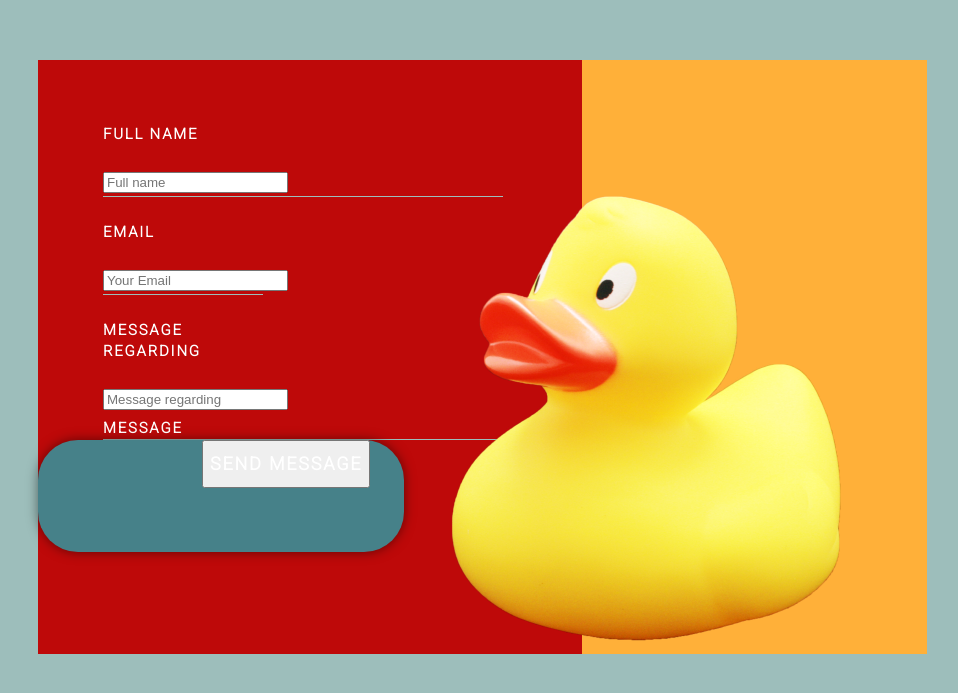
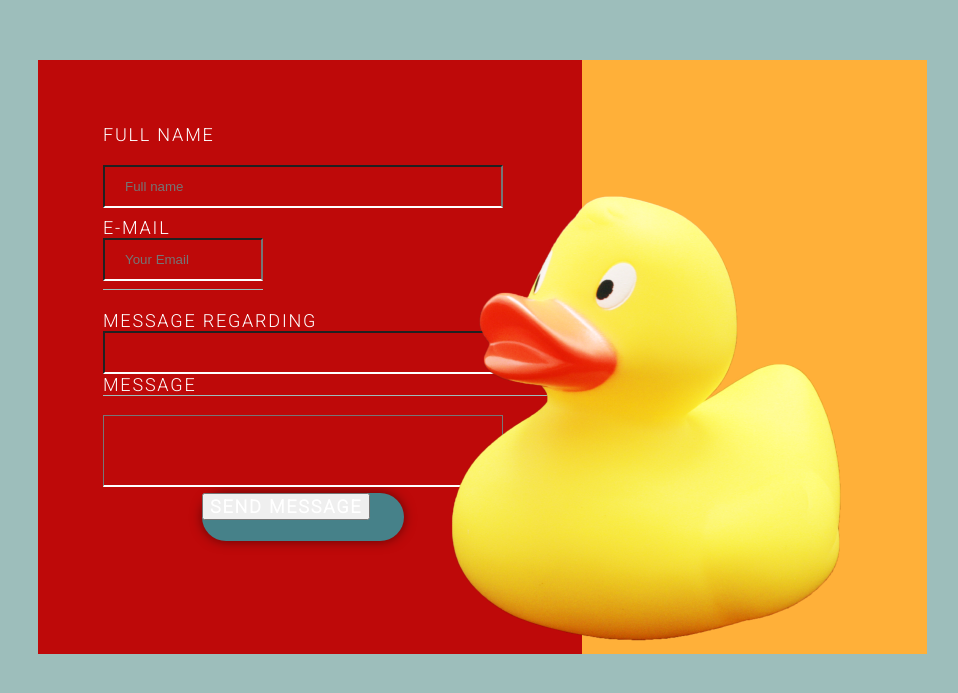
Before and after one commit to tobiaslooft/duck_form, a plain HTML site: page index.html in a window 1280 px wide. Shown: the part 101-794 px from the top of the page, without its empty margins (278-1236 px from the left). Drawn offline with nearby package versions, Linux system fonts and the light colour scheme.

Commit message:
form ändrad efter kommentarer, klar.

```diff
--- a/index.html
+++ b/index.html
@@ -9,26 +9,30 @@
     <link rel="preconnect" href="https://fonts.googleapis.com">
     <link rel="preconnect" href="https://fonts.gstatic.com" crossorigin>
     <link href="https://fonts.googleapis.com/css2?family=Roboto:wght@300&display=swap" rel="stylesheet">
+    <link rel="stylesheet" href="https://cdnjs.cloudflare.com/ajax/libs/animate.css/4.1.1/animate.min.css"
+
+  />
+
 </head>
 <body class="macbook">
-    <div class="invite-form">
+    <div class="invite-form" :hover>
         <form action="form">
             <div class="all-text">
             <div class="full_name">
-                <h5>FULL NAME</h5>
-                <input type="text" placeholder="Full name">
+                <label for="name">FULL NAME</label>
+                <input type="text" id="name" placeholder="Full name">
             </div>
             <div class="topic_email">
-                <h5>EMAIL</h5>
-                <input type="email" placeholder="Your Email">
+                <label for="email">E-MAIL</label>
+                <input type="email" id="email" required placeholder="Your Email">
             </div>
             <div class="topic_messade_regarding">
-                <h5>MESSAGE REGARDING</h5>
-                <input type="text" placeholder="Message regarding">
+                <label for="topic_message_regarding">MESSAGE REGARDING</label>
+                <input type="text" id="topic_message_regarding" placeholder="">
             </div>
             <div class="topic_message">
-                <h5>MESSAGE</h5>
-                <textarea name="message" id="text_area" hidden cols="30" rows="3" placeholder="Your message">
+                <label for="message_area">MESSAGE</label>
+                <textarea name="message" id="message_area" cols="1" rows="3" placeholder="Your message">
                 </textarea>
             </div>
             </div>
--- a/styles/index.css
+++ b/styles/index.css
@@ -30,19 +30,32 @@
     height: 72px;
     font-family: 'Roboto', sans-serif;
     font-style: normal;
+    margin: 20px 0;
     font-weight: 400;
     font-size: 18px;
     line-height: 21px;
     letter-spacing: 0.1em;
     text-transform: uppercase;
     border-bottom: 1px solid #9DBEBB; width: 400px;
-    /* hur får jag bort boxarna utan "type:"hidden" som också tar bort funktionen?*/
+
+    /* Hur gör jag boxarna osynliga men fungerande? */
+}
+
+#name {
+    width: 100%;
+    padding: 12px 20px;
+    margin: 20px 0;
+    box-sizing:border-box;
+    border-bottom: 2px solid white;
+    background-color: #BE0909;
+    /* Hur får jag bort den svarta bordern?*/
 }
 
 .topic_email {
     height: 72px;
     font-family: 'Roboto', sans-serif;
     font-style: normal;
+    margin: 20px 0;
     font-weight: 400;
     font-size: 18px;
     line-height: 21px;
@@ -51,11 +64,19 @@
     border-bottom: 1px solid #9DBEBB; width: 160px;
 }
 
+#email {
+    width: 100%;
+    padding: 12px 20px;
+    margin-bottom: 22px;
+    box-sizing: border-box;
+    border-bottom: 2px solid white;
+    background-color: #BE0909;
+    /* Hur får jag bort den svarta bordern?*/
+}
+
+
 .topic_messade_regarding {
-    height: 72px;
-    border-bottom: 1px solid #9DBEBB; width: 160px;
-    /* varför blir border kontig när jag ändrar den till 160px i bredd?*/
-    font-family: 'Roboto', sans-serif;
+    font-family: 'Roboto';
     font-style: normal;
     font-weight: 400;
     font-size: 18px;
@@ -69,6 +90,7 @@
     border-bottom: 1px solid #9DBEBB;
     font-family: 'Roboto', sans-serif;
     font-style: normal;
+    padding-top: ;
     font-weight: 400;
     font-size: 18px;
     line-height: 21px;
@@ -80,19 +102,36 @@
 
 }
 
+#topic_message_regarding {
+    width: 100%;
+    padding: 12px 20px;
+    margin-top:
+    box-sizing: border-box;
+    border-bottom: 2px solid white;
+    background-color: #BE0909;
+
+}
+
+#message_area {
+    width: 400px;
+    height: 72px;
+    padding: 12px 20px;
+    margin: 20px 0;
+    box-sizing: border-box;
+    border-bottom: 2px solid white;
+    background-color: #BE0909;
+    /* Hur får jag bort den svarta bordern?*/
+}
+
 .btn-submit {
-    display: flex;
     width: 202px;
     height: 48px;
-    padding-left: 164px;
-    padding-bottom: 64px;
+    margin-top: 97px;
+    margin-left: 164px;
     background: #468189;
     box-shadow: 0px 0px 12px rgba(0, 0, 0, 0.5);
     border-radius: 40px;
-    /* Här blir det lite konstigt när jag ska göra submit-knappen invisible och placera på rätt plats?
-    Den blir olika stor? */
 }
-
 
 .text_btn_submit {
     font-family: 'Roboto';
@@ -100,9 +139,10 @@
     font-weight: 700;
     font-size: 18px;
     line-height: 21px;
+    text-align: center;
     letter-spacing: 0.1em;
-    text-transform: uppercase;
     color: #FFFFFF;
+
 }
 
 .duck {
```
